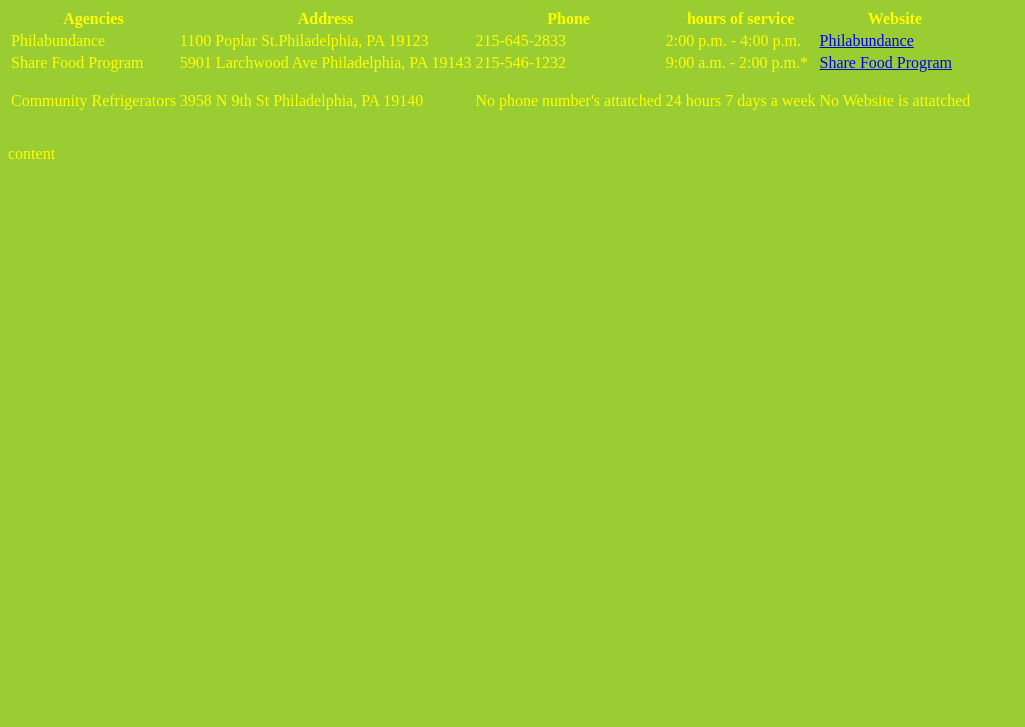
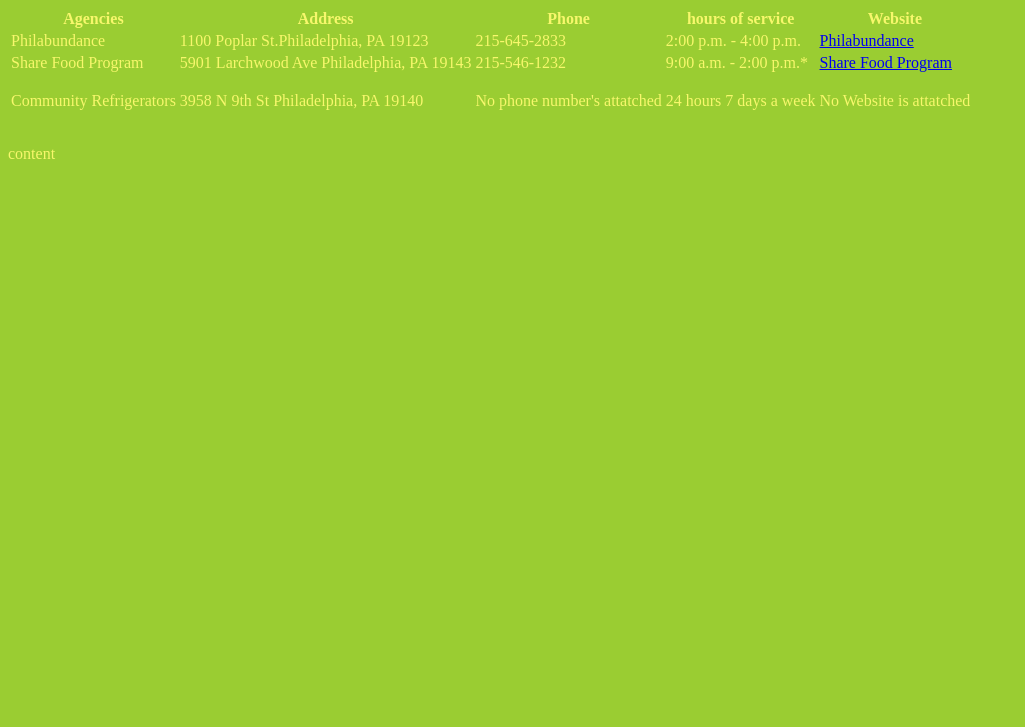
Before and after one commit to rreid16/project03, a plain HTML site: page index.html in a window 1280 px wide. Shown: the part 73-800 px from the top of the page, without its empty margins (0-1025 px from the left). Drawn offline with Linux system fonts and the light colour scheme.

Commit message:
stylesheet.css

```diff
--- a/stylesheet.css
+++ b/stylesheet.css
@@ -1,4 +1,4 @@
 body{
     background-color: yellowgreen;
-    color: yellow;
+    color: rgb(247, 247, 108);
 }
```
